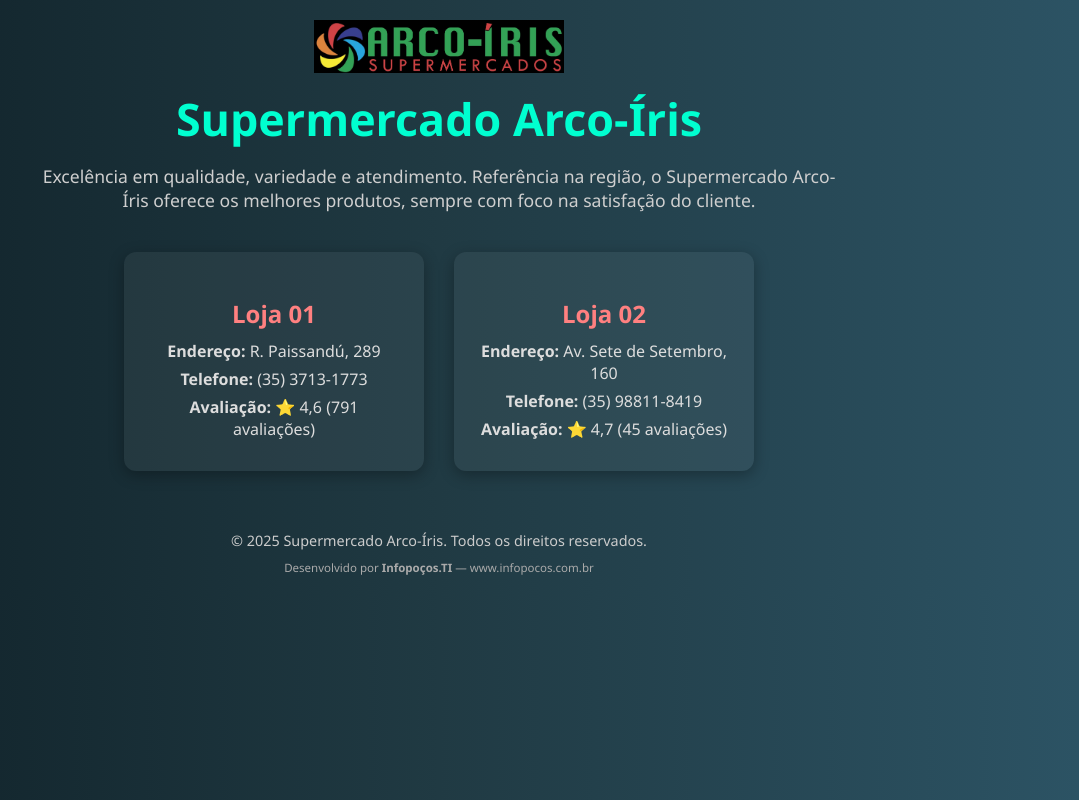
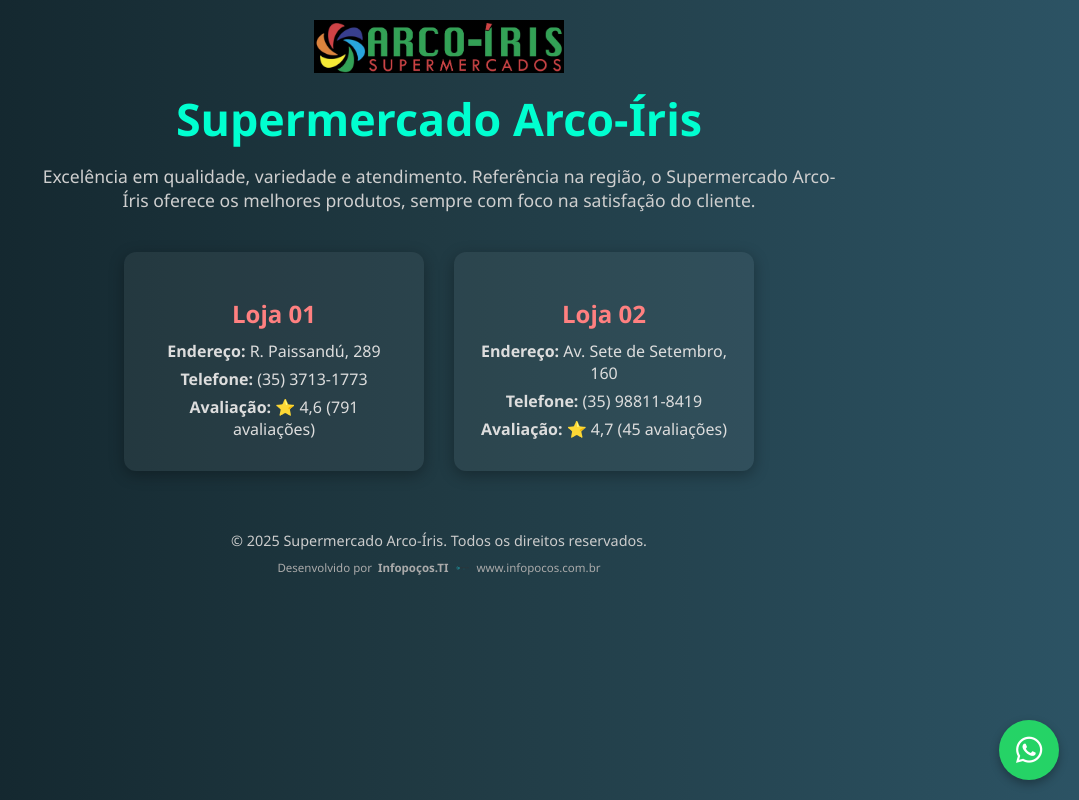
Before and after one commit to guto007guto/arcoiris, a plain HTML site: page index.html in a window 1280 px wide. Shown: the whole page, without its empty margins (201-1280 px from the left). Drawn offline with Linux system fonts and the light colour scheme.

Commit message:
Update index.html

```diff
--- a/index.html
+++ b/index.html
@@ -81,11 +81,44 @@
       margin-top: 10px;
       font-size: 0.8em;
       color: #aaa;
+      display: flex;
+      align-items: center;
+      justify-content: center;
+      gap: 6px;
+    }
+
+    .creditos img {
+      height: 16px;
+      vertical-align: middle;
+      opacity: 0.8;
     }
 
     .creditos a {
       color: #aaa;
       text-decoration: none;
+    }
+
+    .whatsapp-button {
+      position: fixed;
+      bottom: 20px;
+      right: 20px;
+      background-color: #25D366;
+      color: white;
+      border-radius: 50%;
+      width: 60px;
+      height: 60px;
+      box-shadow: 0 4px 10px rgba(0,0,0,0.3);
+      display: flex;
+      align-items: center;
+      justify-content: center;
+      text-decoration: none;
+      font-size: 30px;
+      z-index: 1000;
+      transition: transform 0.2s ease;
+    }
+
+    .whatsapp-button:hover {
+      transform: scale(1.1);
     }
 
     @media (max-width: 640px) {
@@ -95,6 +128,9 @@
       }
     }
   </style>
+
+  <!-- Ícone do WhatsApp -->
+  <link rel="stylesheet" href="https://cdnjs.cloudflare.com/ajax/libs/font-awesome/6.5.0/css/all.min.css">
 </head>
 <body>
   <header>
@@ -124,8 +160,20 @@
   <footer>
     &copy; 2025 Supermercado Arco-Íris. Todos os direitos reservados.
     <div class="creditos">
-      Desenvolvido por <strong>Infopoços.TI</strong> — <a href="https://www.infopocos.com.br" target="_blank">www.infopocos.com.br</a>
+      Desenvolvido por <strong>Infopoços.TI</strong>
+      <img src="logoti.png" alt="Logo Infopoços TI" />
+      <a href="https://www.infopocos.com.br" target="_blank">www.infopocos.com.br</a>
     </div>
   </footer>
+
+  <!-- Botão flutuante do WhatsApp -->
+  <a
+    href="https://wa.me/5535988410160"
+    class="whatsapp-button"
+    target="_blank"
+    title="Fale conosco no WhatsApp"
+  >
+    <i class="fab fa-whatsapp"></i>
+  </a>
 </body>
 </html>
```
